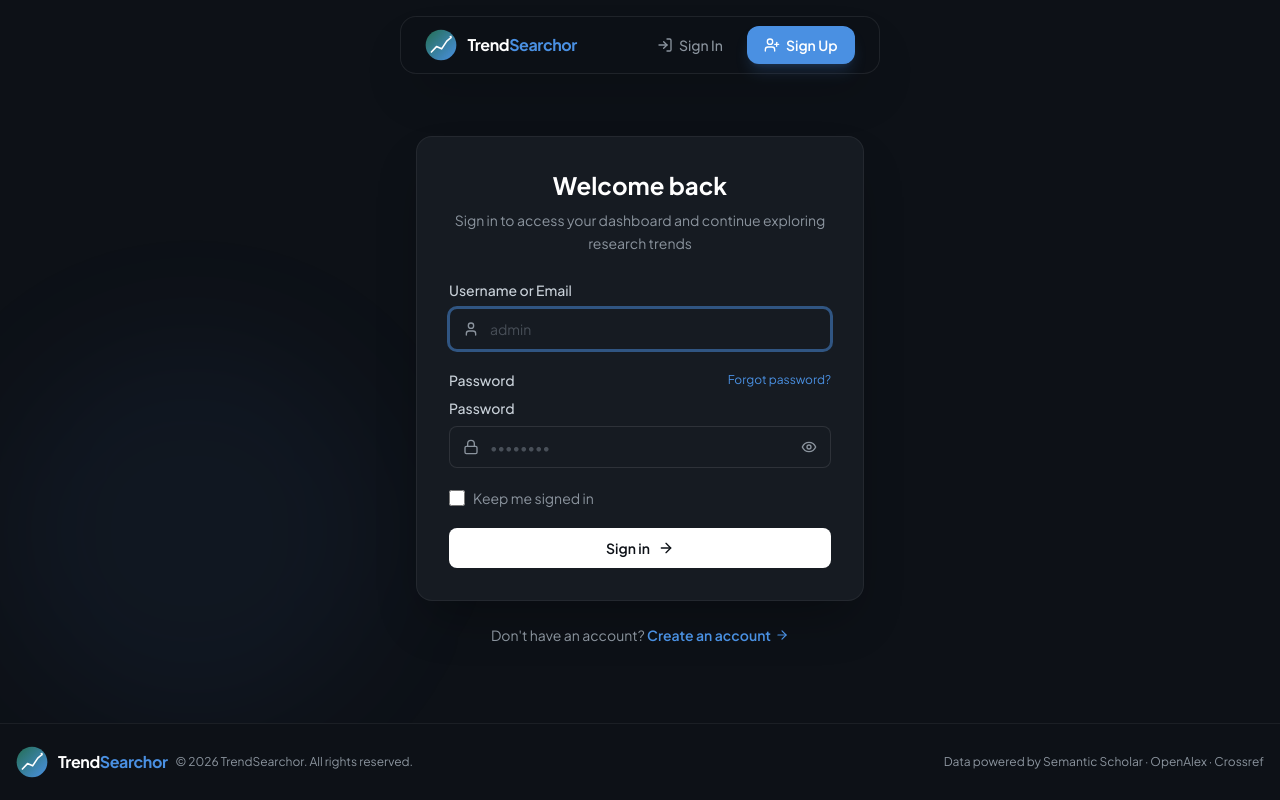
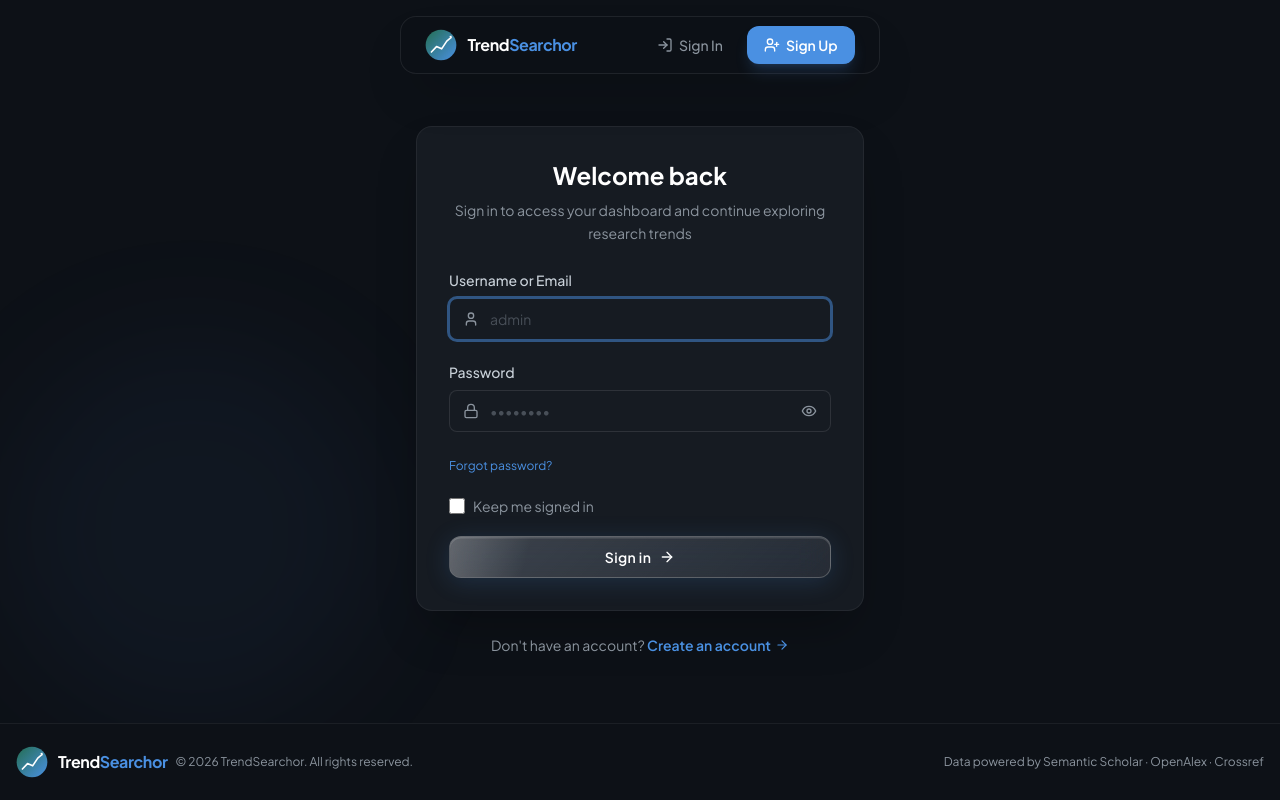
Before and after one commit to FeliCd/TrendSearchor-fe, a React (Vite) app: page /login in a window 1280 px wide. Built offline with nearby package versions, Linux system fonts and the light colour scheme; no server answers.

Commit message:
update : signIn page UI

```diff
--- a/src/pages/LoginPage.jsx
+++ b/src/pages/LoginPage.jsx
@@ -1,5 +1,6 @@
 import { Link } from 'react-router-dom';
 import { User, ArrowRight } from 'lucide-react';
+import { motion, AnimatePresence } from 'framer-motion';
 import { useLoginForm } from '@/hooks/useLoginForm';
 import AuthLayout from '@/components/auth/AuthLayout';
 import FormInput from '@/components/ui/FormInput';
@@ -7,8 +8,113 @@ import PasswordInput from '@/components/ui/PasswordInput';
 import LoadingSpinner from '@/components/ui/LoadingSpinner';
 import Alert from '@/components/ui/Alert';
 
+const containerVariants = {
+  hidden: {},
+  visible: {
+    transition: { staggerChildren: 0.07, delayChildren: 0.1 },
+  },
+};
+
+const itemVariants = {
+  hidden: { opacity: 0, y: 14 },
+  visible: {
+    opacity: 1,
+    y: 0,
+    transition: { duration: 0.45, ease: [0.22, 1, 0.36, 1] },
+  },
+};
+
+const alertVariants = {
+  hidden: { opacity: 0, y: -8, scale: 0.97 },
+  visible: { opacity: 1, y: 0, scale: 1, transition: { duration: 0.3, ease: 'easeOut' } },
+  exit:   { opacity: 0, y: -6, scale: 0.97, transition: { duration: 0.2 } },
+};
+
+/* ─── Glassmorphism Button ───────────────────────────────────────────────── */
+function GlassButton({ isLoading }) {
+  return (
+      <motion.button
+          type="submit"
+          disabled={isLoading}
+          whileHover={!isLoading ? { scale: 1.018, y: -1 } : {}}
+          whileTap={!isLoading  ? { scale: 0.975 }        : {}}
+          transition={{ type: 'spring', stiffness: 400, damping: 22 }}
+          style={{
+            /* Glass core */
+            background: 'linear-gradient(135deg, rgba(255,255,255,0.18) 0%, rgba(255,255,255,0.08) 100%)',
+            backdropFilter: 'blur(16px) saturate(180%)',
+            WebkitBackdropFilter: 'blur(16px) saturate(180%)',
+            border: '1px solid rgba(255,255,255,0.22)',
+            boxShadow: '0 4px 24px rgba(74,144,226,0.18), 0 1.5px 0 rgba(255,255,255,0.14) inset',
+          }}
+          className="
+        relative w-full py-2.5 px-4 rounded-xl
+        text-sm font-semibold text-white tracking-wide
+        disabled:opacity-40 disabled:cursor-not-allowed
+        flex items-center justify-center gap-2 mt-1
+        overflow-hidden group
+      "
+      >
+        {/* Shimmer sweep on hover */}
+        <motion.span
+            aria-hidden
+            className="pointer-events-none absolute inset-0"
+            style={{
+              background: 'linear-gradient(105deg, transparent 40%, rgba(255,255,255,0.18) 50%, transparent 60%)',
+              backgroundSize: '200% 100%',
+            }}
+            initial={{ backgroundPosition: '-100% 0' }}
+            whileHover={{ backgroundPosition: '200% 0' }}
+            transition={{ duration: 0.55, ease: 'easeInOut' }}
+        />
+
+        {/* Blue glow accent */}
+        <span
+            aria-hidden
+            className="pointer-events-none absolute inset-0 rounded-xl opacity-0 group-hover:opacity-100 transition-opacity duration-300"
+            style={{ boxShadow: '0 0 22px rgba(74,144,226,0.35) inset' }}
+        />
+
+        <AnimatePresence mode="wait" initial={false}>
+          {isLoading ? (
+              <motion.span
+                  key="loading"
+                  initial={{ opacity: 0 }}
+                  animate={{ opacity: 1 }}
+                  exit={{ opacity: 0 }}
+                  className="flex items-center gap-2"
+              >
+                <LoadingSpinner label="Signing in..." />
+              </motion.span>
+          ) : (
+              <motion.span
+                  key="label"
+                  initial={{ opacity: 0 }}
+                  animate={{ opacity: 1 }}
+                  exit={{ opacity: 0 }}
+                  className="flex items-center gap-2"
+              >
+                Sign in
+                <motion.span
+                    animate={{ x: [0, 3, 0] }}
+                    transition={{ repeat: Infinity, repeatDelay: 2.5, duration: 0.6, ease: 'easeInOut' }}
+                >
+                  <ArrowRight className="w-4 h-4" />
+                </motion.span>
+              </motion.span>
+          )}
+        </AnimatePresence>
+      </motion.button>
+  );
+}
+
+/* ─── Page ───────────────────────────────────────────────────────────────── */
 export default function LoginPage() {
-  const { formData, errors, globalError, isLoading, rememberMe, handleChange, handleSubmit } = useLoginForm();
+  const {
+    formData, errors, globalError,
+    isLoading, rememberMe,
+    handleChange, handleSubmit,
+  } = useLoginForm();
 
   return (
       <AuthLayout
@@ -18,9 +124,29 @@ export default function LoginPage() {
           footerLinkText="Create an account"
           footerLinkTo="/register"
       >
-      {globalError && <Alert variant="error" message={globalError} />}
+        <AnimatePresence>
+          {globalError && (
+              <motion.div
+                  key="alert"
+                  variants={alertVariants}
+                  initial="hidden"
+                  animate="visible"
+                  exit="exit"
+              >
+                <Alert variant="error" message={globalError} />
+              </motion.div>
+          )}
+        </AnimatePresence>
 
-      <form className="space-y-5" onSubmit={handleSubmit}>
+        <motion.form
+            className="space-y-5"
+            onSubmit={handleSubmit}
+            variants={containerVariants}
+            initial="hidden"
+            animate="visible"
+        >
+          {/* Username */}
+          <motion.div variants={itemVariants}>
             <FormInput
                 id="username"
                 name="username"
@@ -33,19 +159,10 @@ export default function LoginPage() {
                 autoComplete="username"
                 error={errors.username}
             />
+          </motion.div>
 
-        <div>
-          <div className="flex items-center justify-between mb-1.5">
-            <label htmlFor="password" className="text-sm font-medium text-[#c9d1d9]">
-              Password
-            </label>
-            <Link
-              to="/forgot-password"
-              className="text-xs text-[#4A90E2] hover:text-[#6ba3e0] transition-colors"
-            >
-              Forgot password?
-            </Link>
-          </div>
+          {/* Password */}
+          <motion.div variants={itemVariants}>
             <PasswordInput
                 id="password"
                 name="password"
@@ -54,40 +171,54 @@ export default function LoginPage() {
                 autoComplete="current-password"
                 error={errors.password}
             />
-        </div>
+          </motion.div>
 
-        <div className="flex items-center">
+          {/* Forgot password */}
+          <motion.div variants={itemVariants} className="mb-1.5">
+            <Link
+                to="/forgot-password"
+                className="text-xs text-[#4A90E2] hover:text-[#6ba3e0] transition-colors relative
+              after:absolute after:left-0 after:-bottom-px after:h-px after:w-0
+              after:bg-[#4A90E2]/60 after:transition-all after:duration-300
+              hover:after:w-full"
+            >
+              Forgot password?
+            </Link>
+          </motion.div>
+
+          {/* Remember me */}
+          <motion.div variants={itemVariants} className="flex items-center gap-2">
+            <motion.div
+                className="relative flex items-center justify-center"
+                whileTap={{ scale: 0.88 }}
+                transition={{ type: 'spring', stiffness: 500, damping: 20 }}
+            >
               <input
                   id="rememberMe"
                   name="rememberMe"
                   type="checkbox"
                   checked={rememberMe}
                   onChange={handleChange}
-            className="w-4 h-4 rounded border-white/20 bg-[#161b22] text-[#4A90E2]
-              focus:ring-2 focus:ring-[#4A90E2]/50 focus:ring-offset-0 cursor-pointer"
+                  className="
+                w-4 h-4 rounded border-white/20 bg-[#161b22]
+                text-[#4A90E2] cursor-pointer
+                focus:ring-2 focus:ring-[#4A90E2]/50 focus:ring-offset-0
+              "
               />
-          <label htmlFor="rememberMe" className="ml-2 text-sm text-[#8b949e] cursor-pointer select-none">
+            </motion.div>
+            <label
+                htmlFor="rememberMe"
+                className="text-sm text-[#8b949e] cursor-pointer select-none hover:text-[#c9d1d9] transition-colors duration-200"
+            >
               Keep me signed in
             </label>
-        </div>
+          </motion.div>
 
-        <button
-          type="submit"
-          disabled={isLoading}
-          className="w-full py-2.5 px-4 rounded-lg text-sm font-semibold text-[#0d1117] bg-white
-            hover:bg-[#f0f6fc] disabled:opacity-50 disabled:cursor-not-allowed transition-all duration-200
-            flex items-center justify-center gap-2 mt-1"
-        >
-          {isLoading ? (
-            <LoadingSpinner label="Signing in..." />
-          ) : (
-            <>
-              Sign in
-              <ArrowRight className="w-4 h-4" />
-            </>
-          )}
-        </button>
-      </form>
+          {/* Submit */}
+          <motion.div variants={itemVariants}>
+            <GlassButton isLoading={isLoading} />
+          </motion.div>
+        </motion.form>
       </AuthLayout>
   );
 }
```
Lines whose indentation alone changed are shown as unchanged.
